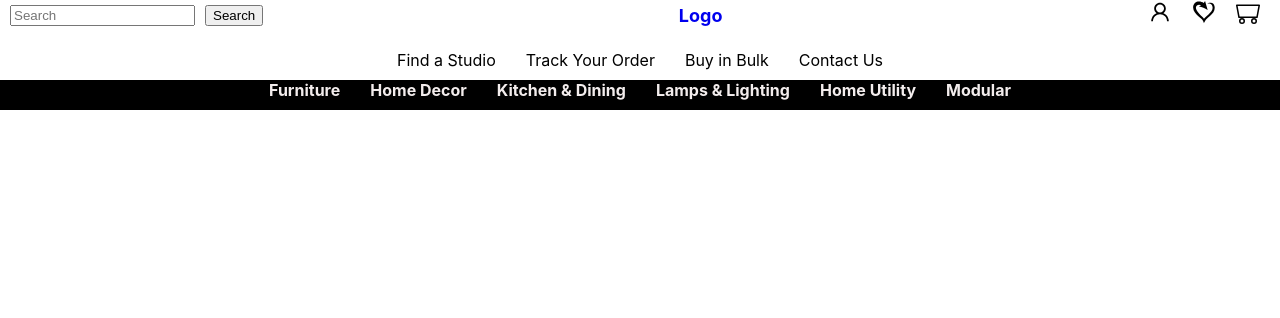
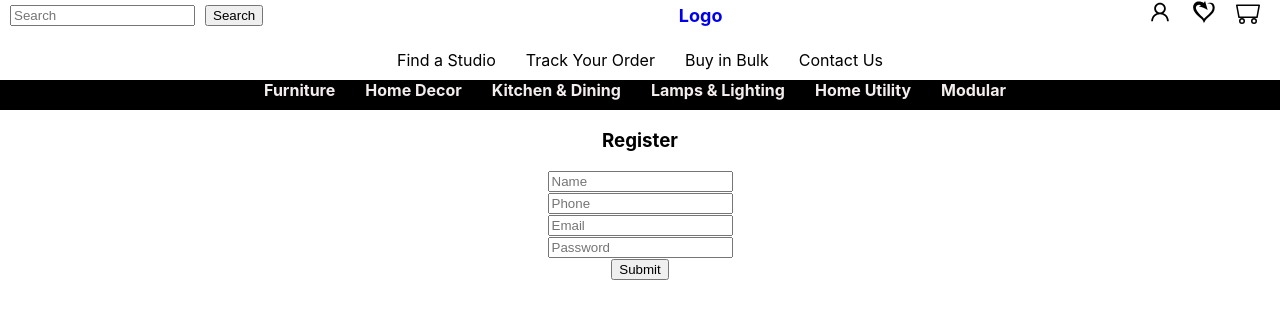
Before and after one commit to athuljain/React-online-furniture-shop, a React (Create React App) app: page /register in a window 1280 px wide. Shown: the top 318 px of the page. Built offline with nearby package versions, Linux system fonts and the light colour scheme.

Commit message:
third commit

```diff
--- a/src/App.js
+++ b/src/App.js
@@ -1,4 +1,3 @@
-
 import './App.css';
 import { BrowserRouter as Router, Route, Routes } from 'react-router-dom';
 import Login from './Components/User/Login';
@@ -8,16 +7,13 @@ import HeaderNavbar from './Components/HeaderNavbar';
 function App() {
   return (
     <div className="App">
-      < HeaderNavbar />
-
       <Router>
-
+        <HeaderNavbar />
         <Routes>
-          <Route path="/login" element={Login} />
-          <Route path='/register' element={UserRegister} />
+          <Route path="/login" element={<Login />} />
+          <Route path='/register' element={<UserRegister />} />
         </Routes>
       </Router>
-
     </div>
   );
 }
--- a/src/Components/HeaderNavbar.css
+++ b/src/Components/HeaderNavbar.css
@@ -92,3 +92,36 @@
 .service-text:not(:last-child) {
   margin-right: 20px;
 }
+
+.service-text {
+  position: relative;
+  margin-right: 20px;
+  cursor: pointer;
+}
+
+.dropdown-list {
+  align-items: flex-start;
+  display: none;
+  position: absolute;
+  top: 100%;
+  left: 0;
+  padding: 10px;
+  background-color: #f1f1f1;
+  border: 1px solid #ccc;
+  width: 500px;
+}
+
+.service-text:hover .dropdown-list {
+  display: block;
+}
+
+.dropdown-list ul {
+  list-style: none;
+  padding: 0;
+  margin: 0;
+}
+
+.dropdown-list li {
+  padding: 5px 0;
+  color: #000;
+}
--- a/src/Components/HeaderNavbar.jsx
+++ b/src/Components/HeaderNavbar.jsx
@@ -4,6 +4,8 @@ import "../Components/HeaderNavbar.css";
 import { BsMinecart } from "react-icons/bs";
 import { GiSelfLove } from "react-icons/gi";
 import { AiOutlineUser } from "react-icons/ai";
+import { Link } from 'react-router-dom';
+
 
 function HeaderNavbar() {
   return (
@@ -24,57 +26,77 @@ function HeaderNavbar() {
           </div>
 
           <div className="right-section">
-            <a className="login-logo" href="/login">
+          <Link className="login-logo" to="/login">
   <AiOutlineUser />
-            </a>
+</Link>
 
-            <a className="wishlist-logo" href="/wishlist">
+            <a className="wishlist-logo" href="/">
               <GiSelfLove />
             </a>
 
-            <a className="cart-logo" href="/cart">
+            <a className="cart-logo" href="/">
               <BsMinecart />
             </a>
           </div>
         </div>
 
         <div className="navbar-second-line">
-           <a className="link-text" href="/studio">
+           <a className="link-text" href="/">
              Find a Studio
            </a>
-           <a className="link-text" href="/order">
+           <a className="link-text" href="/">
             Track Your Order
            </a>
-           <a className="link-text" href="/bulk">
+           <a className="link-text" href="/">
              Buy in Bulk
            </a>
-           <a className="link-text" href="/contact">
+           <a className="link-text" href="/">
              Contact Us
            </a>
          </div>
 
-          <div className="thrid-nav" >
-         <div className="navbar-thrid-line"  >
-           <a className="service-text" href="/furniture">
+         <div className="thrid-nav">
+  <div className="navbar-thrid-line">
+    <a className="service-text" href="/">
       Furniture
+      <div className="dropdown-list">
+        <ul>
+          <li>Sofa</li>
+          <li>Table</li>
+          <li>Chair</li>
+        </ul>
+      </div>
     </a>
-           <a className="service-text" href="/homedecor">
+    <a className="service-text" href="/">
       Home Decor
+      <div className="dropdown-list">
+        <ul>
+          <li>Photoframe</li>
+          <li>Wall Art</li>
+        </ul>
+      </div>
     </a>
-           <a className="service-text" href="/kitchen">
+    <a className="service-text" href="/">
       Kitchen & Dining
+      <div className="dropdown-list">
+        <ul>
+          <li>Dinnerware</li>
+          <li>Cakeware</li>
+        </ul>
+      </div>
     </a>
-           <a className="service-text" href="/lamps">
+    <a className="service-text" href="/">
       Lamps & Lighting
     </a>
-           <a className="service-text" href="/Home">
+    <a className="service-text" href="/">
       Home Utility
     </a>
-           <a className="service-text" href="/modular">
+    <a className="service-text" href="/">
       Modular
     </a>
   </div>
 </div>
+
 
       </Container>
     </Navbar>
--- a/src/Components/User/Login.jsx
+++ b/src/Components/User/Login.jsx
@@ -1,17 +1,27 @@
 import React,{useState,useContext} from "react"
-import { Link } from "react-router-dom"
+import { Link  } from "react-router-dom"
+import { useNavigate } from "react-router-dom"
 
 import UserContext from "./UserContext"
 
 export default function Login(){
+    const navigate=useNavigate()
 
     const {getUserByEmail}=useContext(UserContext)
     const [email,setEmail] = useState('')
     const [password,setPassword]=useState('')
+
+    console.log(email);
+    console.log(password);
+
+
     const handleButtonClick=()=>{
         const user=getUserByEmail(email)
+        console.log(user);
 
-        if (user&&user.password===password){
+        if (user && user.password===password){
+
+            navigate('/')
             console.log("Login Success");
         }else{
             console.log("login failed");
--- a/src/Components/User/UserRegister.jsx
+++ b/src/Components/User/UserRegister.jsx
@@ -18,7 +18,7 @@ export default function UserRegister(){
             const userData={
                 name,phone,email,password
             }
-
+            addUser(userData)
             navigate('/login')
             console.log(userData);
         }
```
Also changed, not shown: src/index.js (+4 -11 lines). Lines whose indentation alone changed are shown as unchanged.
